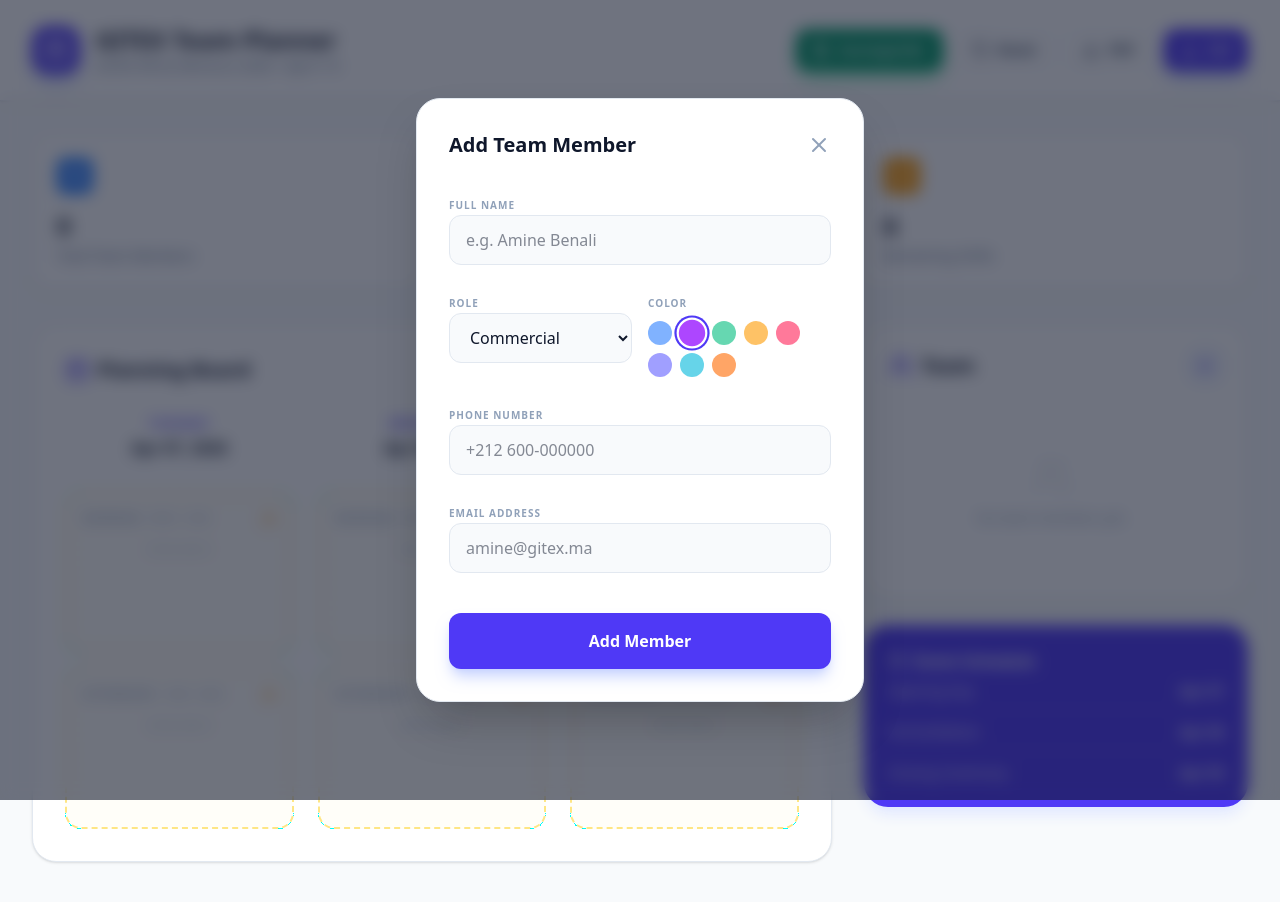
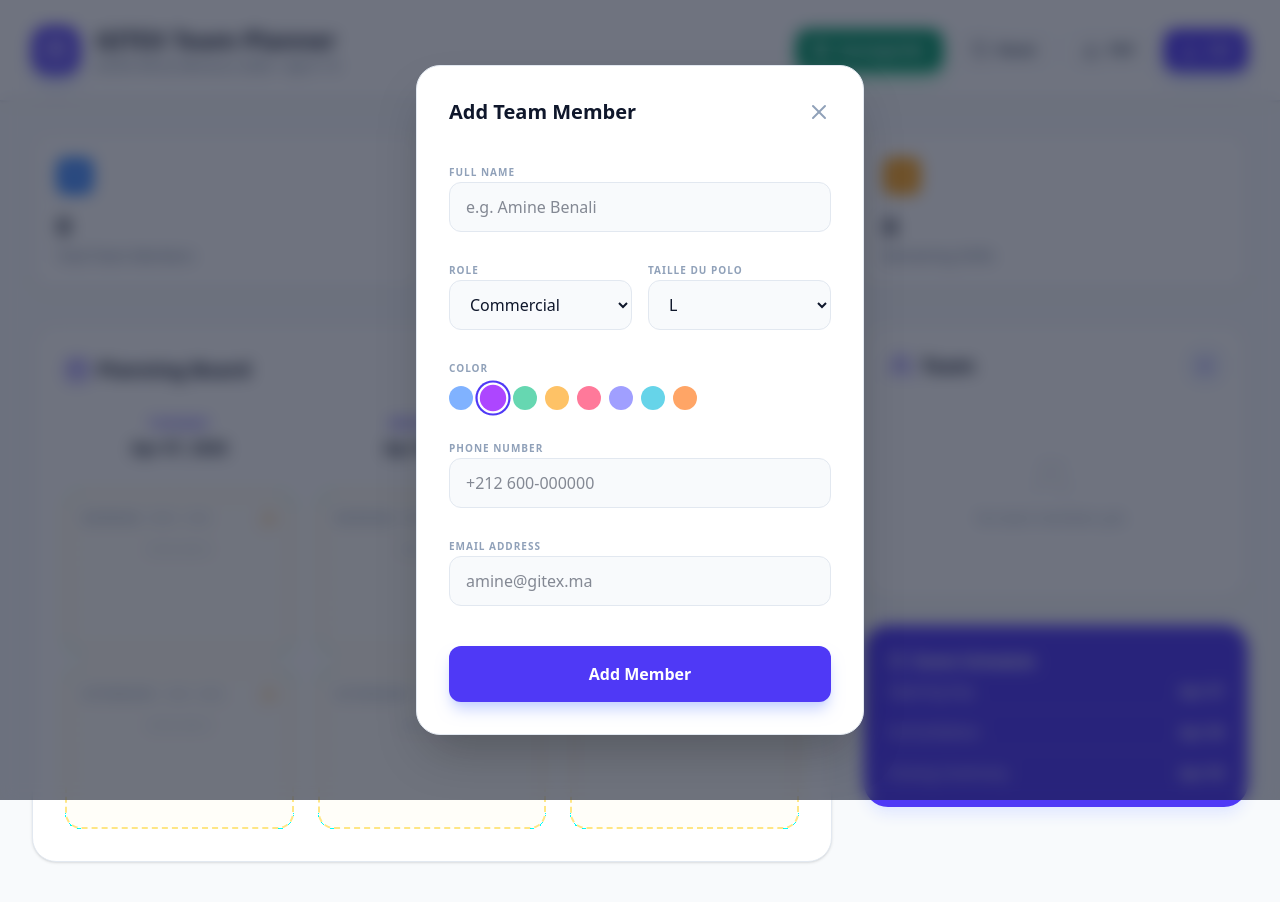
Before and after one commit to thalesmarket-cloud/Thales-x-Gitex-Team-Planner, a React (Vite) app: page / in a window 1280 px wide. Both pictures are taken after a click on the button 1205 px from the left and 366 px from the top of the page. Shown: the top 902 px of the page. Built offline with nearby package versions, Linux system fonts and the light colour scheme.

Commit message:
feat: Add polo size to team members
Introduces a new `poloSize` field to the `TeamMember` type and displays it for each member in the UI. This allows for better tracking of team member apparel preferences.

```diff
--- a/src/App.tsx
+++ b/src/App.tsx
@@ -41,8 +41,8 @@ import {
 import { motion, AnimatePresence } from 'motion/react';
 import { format, parseISO } from 'date-fns';
 
-import { TeamMember, Assignment, Role } from './types';
-import { SAMPLE_MEMBERS, SHIFTS, EVENT_DAYS, ROLES, MEMBER_COLORS } from './constants';
+import { TeamMember, Assignment, Role, PoloSize } from './types';
+import { SAMPLE_MEMBERS, SHIFTS, EVENT_DAYS, ROLES, MEMBER_COLORS, POLO_SIZES } from './constants';
 import { cn } from './lib/utils';
 
 // --- Components ---
@@ -491,7 +491,14 @@ function DraggableMember({ member }: DraggableMemberProps) {
       </div>
       <div className="flex-1 min-w-0">
         <div className="text-sm font-bold text-slate-900 truncate">{member.name}</div>
+        <div className="flex items-center gap-2">
           <div className="text-[10px] text-slate-500 font-bold uppercase tracking-wider">{member.role}</div>
+          {member.poloSize && (
+            <div className="text-[9px] bg-slate-100 text-slate-600 px-1.5 py-0.5 rounded-md font-bold">
+              {member.poloSize}
+            </div>
+          )}
+        </div>
       </div>
     </div>
   );
@@ -627,6 +634,7 @@ function MemberModal({
   const [formData, setFormData] = useState<Partial<TeamMember>>({
     name: '',
     role: 'Commercial',
+    poloSize: 'L',
     phone: '',
     email: '',
     color: MEMBER_COLORS[0]
@@ -639,6 +647,7 @@ function MemberModal({
       setFormData({
         name: '',
         role: 'Commercial',
+        poloSize: 'L',
         phone: '',
         email: '',
         color: MEMBER_COLORS[Math.floor(Math.random() * MEMBER_COLORS.length)]
@@ -697,6 +706,20 @@ function MemberModal({
               </select>
             </div>
             <div className="space-y-2">
+              <label className="text-[10px] font-bold text-slate-400 uppercase tracking-widest">Taille du polo</label>
+              <select
+                value={formData.poloSize}
+                onChange={e => setFormData(prev => ({ ...prev, poloSize: e.target.value as PoloSize }))}
+                className="w-full bg-slate-50 border border-slate-200 rounded-xl px-4 py-3 text-slate-900 focus:outline-none focus:border-indigo-500 transition-colors"
+              >
+                {POLO_SIZES.map(size => (
+                  <option key={size} value={size}>{size}</option>
+                ))}
+              </select>
+            </div>
+          </div>
+
+          <div className="space-y-2">
             <label className="text-[10px] font-bold text-slate-400 uppercase tracking-widest">Color</label>
             <div className="flex gap-2 flex-wrap pt-2">
               {MEMBER_COLORS.map(color => (
@@ -711,7 +734,6 @@ function MemberModal({
                   )}
                 />
               ))}
-              </div>
             </div>
           </div>
 
--- a/src/constants.ts
+++ b/src/constants.ts
@@ -25,6 +25,8 @@ export const SHIFTS: Shift[] = EVENT_DAYS.flatMap((date) => [
 
 export const ROLES = ['Directeur Général', 'Directeur Commercial', 'Commercial', 'Marketing', 'Consultant'];
 
+export const POLO_SIZES = ['S', 'M', 'L', 'XL', 'XXL'];
+
 export const MEMBER_COLORS = [
   'bg-blue-500',
   'bg-purple-500',
@@ -44,6 +46,7 @@ export const SAMPLE_MEMBERS = [
     phone: '+212 600-112233',
     email: 'amine@gitex.ma',
     color: 'bg-blue-500',
+    poloSize: 'L',
   },
   {
     id: '2',
@@ -52,6 +55,7 @@ export const SAMPLE_MEMBERS = [
     phone: '+212 600-445566',
     email: 'sarah@gitex.ma',
     color: 'bg-purple-500',
+    poloSize: 'M',
   },
   {
     id: '3',
@@ -60,6 +64,7 @@ export const SAMPLE_MEMBERS = [
     phone: '+212 600-778899',
     email: 'youssef@gitex.ma',
     color: 'bg-emerald-500',
+    poloSize: 'XL',
   },
   {
     id: '4',
@@ -68,6 +73,7 @@ export const SAMPLE_MEMBERS = [
     phone: '+212 600-001122',
     email: 'laila@gitex.ma',
     color: 'bg-amber-500',
+    poloSize: 'S',
   },
   {
     id: '5',
@@ -76,6 +82,7 @@ export const SAMPLE_MEMBERS = [
     phone: '+212 600-334455',
     email: 'mehdi@gitex.ma',
     color: 'bg-rose-500',
+    poloSize: 'L',
   },
   {
     id: '6',
@@ -84,5 +91,6 @@ export const SAMPLE_MEMBERS = [
     phone: '+212 600-667788',
     email: 'zineb@gitex.ma',
     color: 'bg-indigo-500',
+    poloSize: 'M',
   },
 ];
--- a/src/types.ts
+++ b/src/types.ts
@@ -1,4 +1,5 @@
 export type Role = 'Directeur Général' | 'Directeur Commercial' | 'Commercial' | 'Marketing' | 'Consultant';
+export type PoloSize = 'S' | 'M' | 'L' | 'XL' | 'XXL';
 
 export interface TeamMember {
   id: string;
@@ -7,6 +8,7 @@ export interface TeamMember {
   phone: string;
   email: string;
   color: string;
+  poloSize?: PoloSize;
 }
 
 export type ShiftType = 'Morning' | 'Afternoon';
```
Lines whose indentation alone changed are shown as unchanged.
